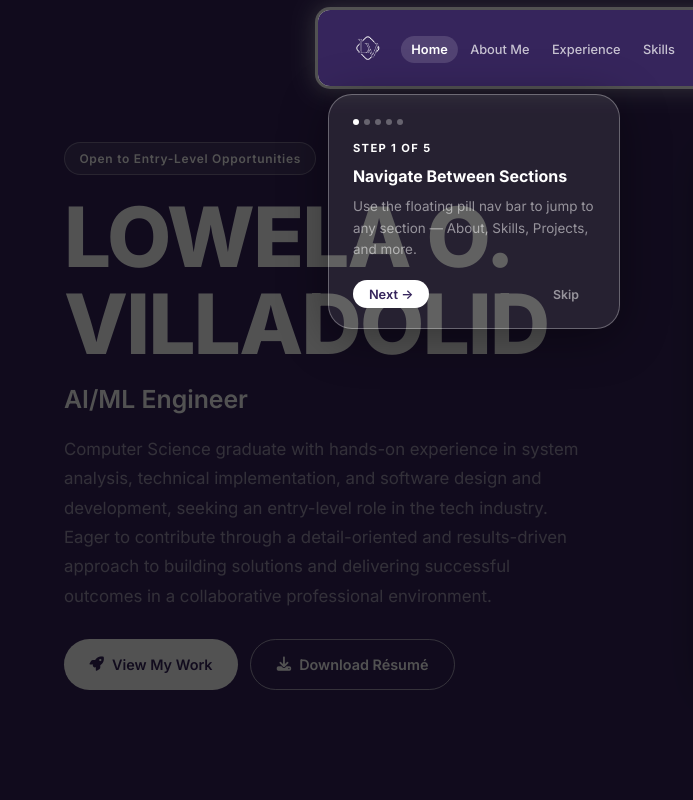
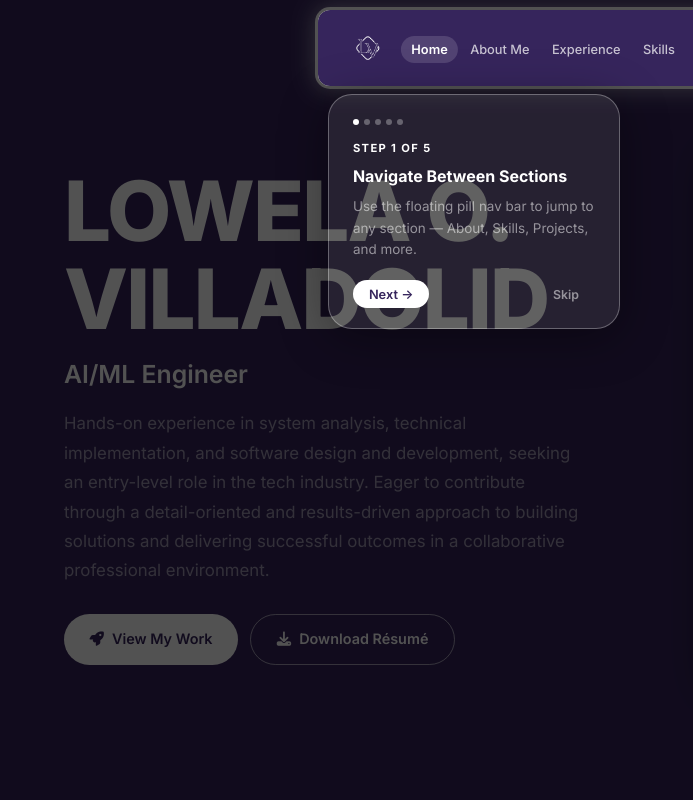
Before and after one commit to laloweeee/lowela-portfolio, a plain HTML site: page index.html in a window 1280 px wide. Shown: the top 800 px of the page, 0-693 px from the left. Drawn offline with Linux system fonts and the light colour scheme.

Commit message:
change about me in homepage

```diff
--- a/index.html
+++ b/index.html
@@ -69,15 +69,12 @@
     <div class="container">
       <div class="hero-inner">
       <div class="hero-content">
-        <div class="hero-badge">
-          Open to Entry-Level Opportunities
-        </div>
         <h1 class="hero-name">LOWELA O.<br>VILLADOLID</h1>
         <div class="hero-role-wrap">
           <span id="typedRole"></span><span class="typed-cursor"></span>
         </div>
         <p class="hero-desc">
-          Computer Science graduate with hands-on experience in system analysis, technical implementation, and software design and development, seeking an entry-level role in the tech industry. Eager to contribute through a detail-oriented and results-driven approach to building solutions and delivering successful outcomes in a collaborative professional environment.
+          Hands-on experience in system analysis, technical implementation, and software design and development, seeking an entry-level role in the tech industry. Eager to contribute through a detail-oriented and results-driven approach to building solutions and delivering successful outcomes in a collaborative professional environment.
         </p>
         <div class="hero-btns" id="hero-btns">
           <a href="projects.html" class="btn btn-primary">
```
